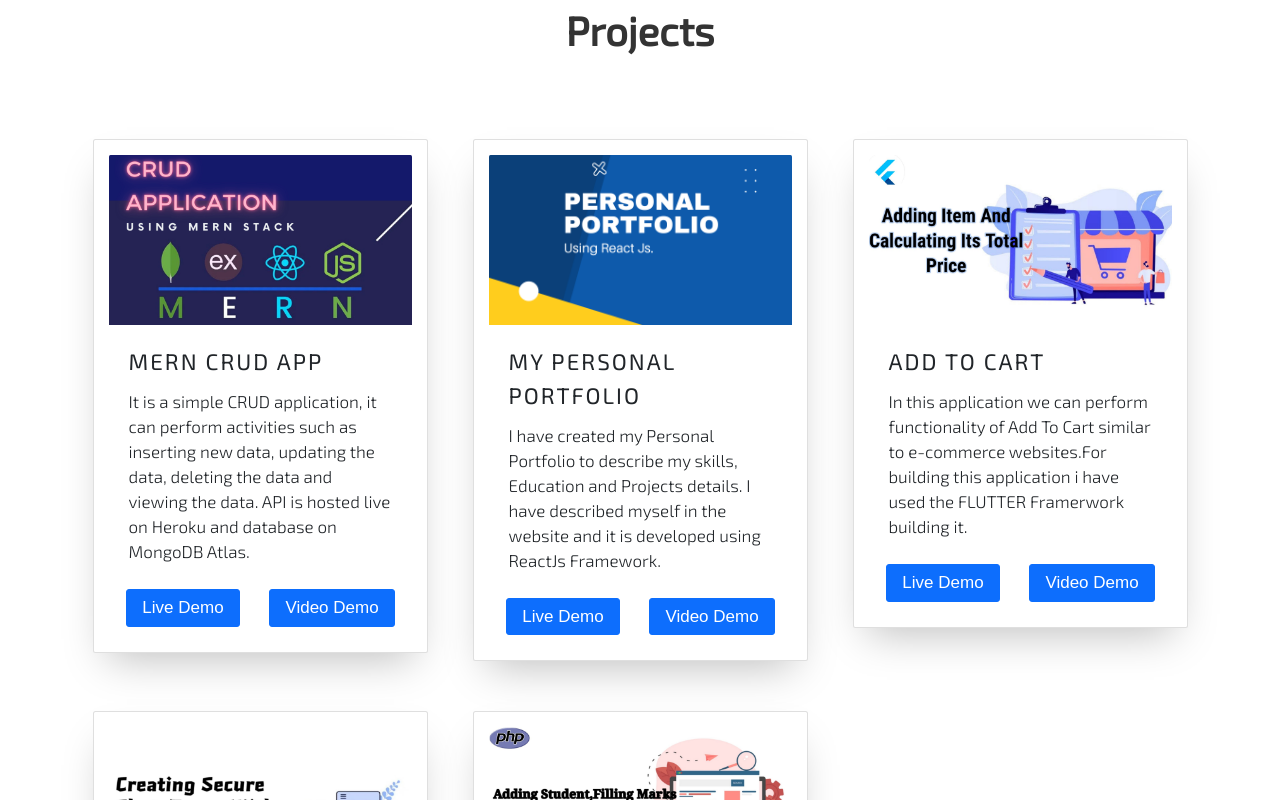
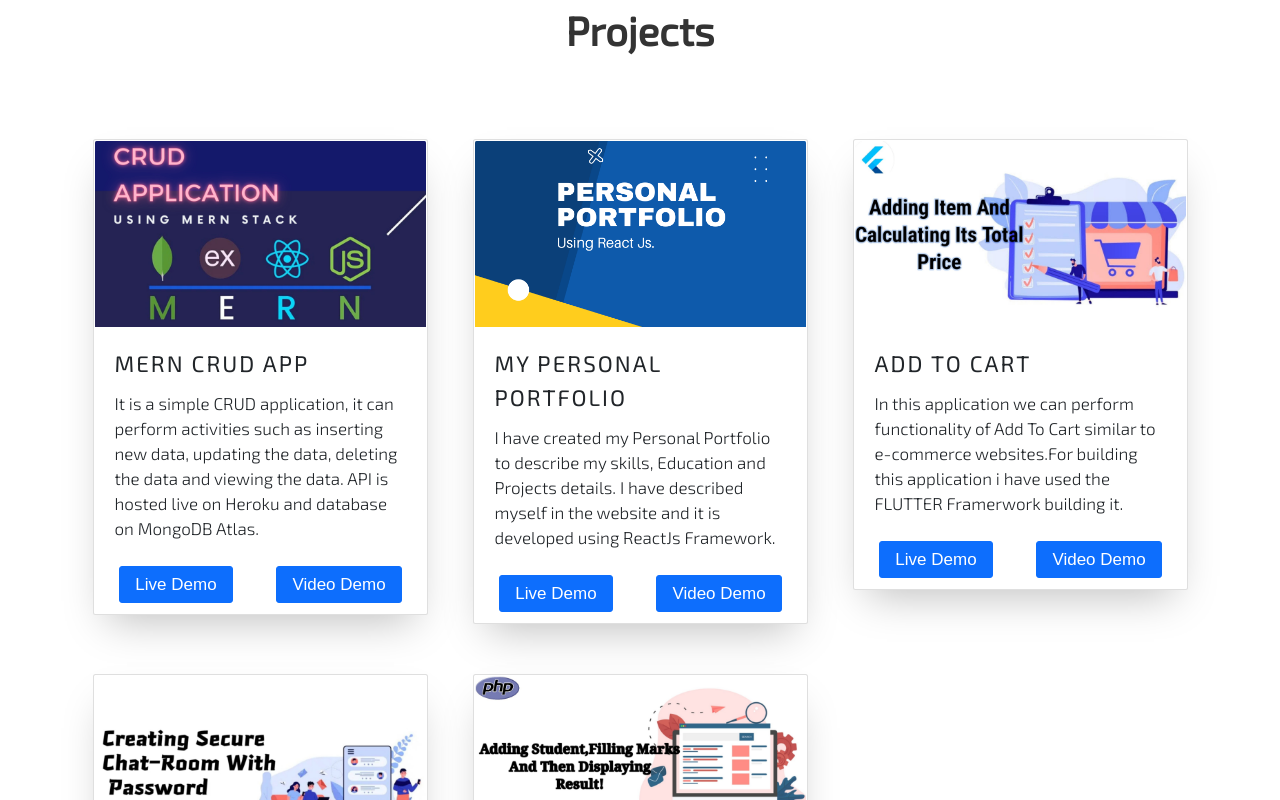
Before and after one commit to Kalpeshwani222/Myportfolio, a React (Create React App) app: page / in a window 1280 px wide. Shown: the part 2840-3640 px from the top of the page. Built offline with nearby package versions, Linux system fonts and the light colour scheme.

Commit message:
changes in the project files

```diff
--- a/src/components/Projects/project.css
+++ b/src/components/Projects/project.css
@@ -5,9 +5,15 @@
   display: flex;
   flex-direction: column;
   overflow: hidden;
-  padding: 1.5rem;
+  padding: 0.1rem;
   margin: 1.5rem;
 }
+.project .card:hover {
+  transform: scale(1.05);
+  box-shadow: 0 20px 40px -14px rgba(0, 0, 0, 0.25);
+  cursor: pointer;
+}
+
 .project .card__content {
   display: flex;
   flex: 1 1 auto;
```
